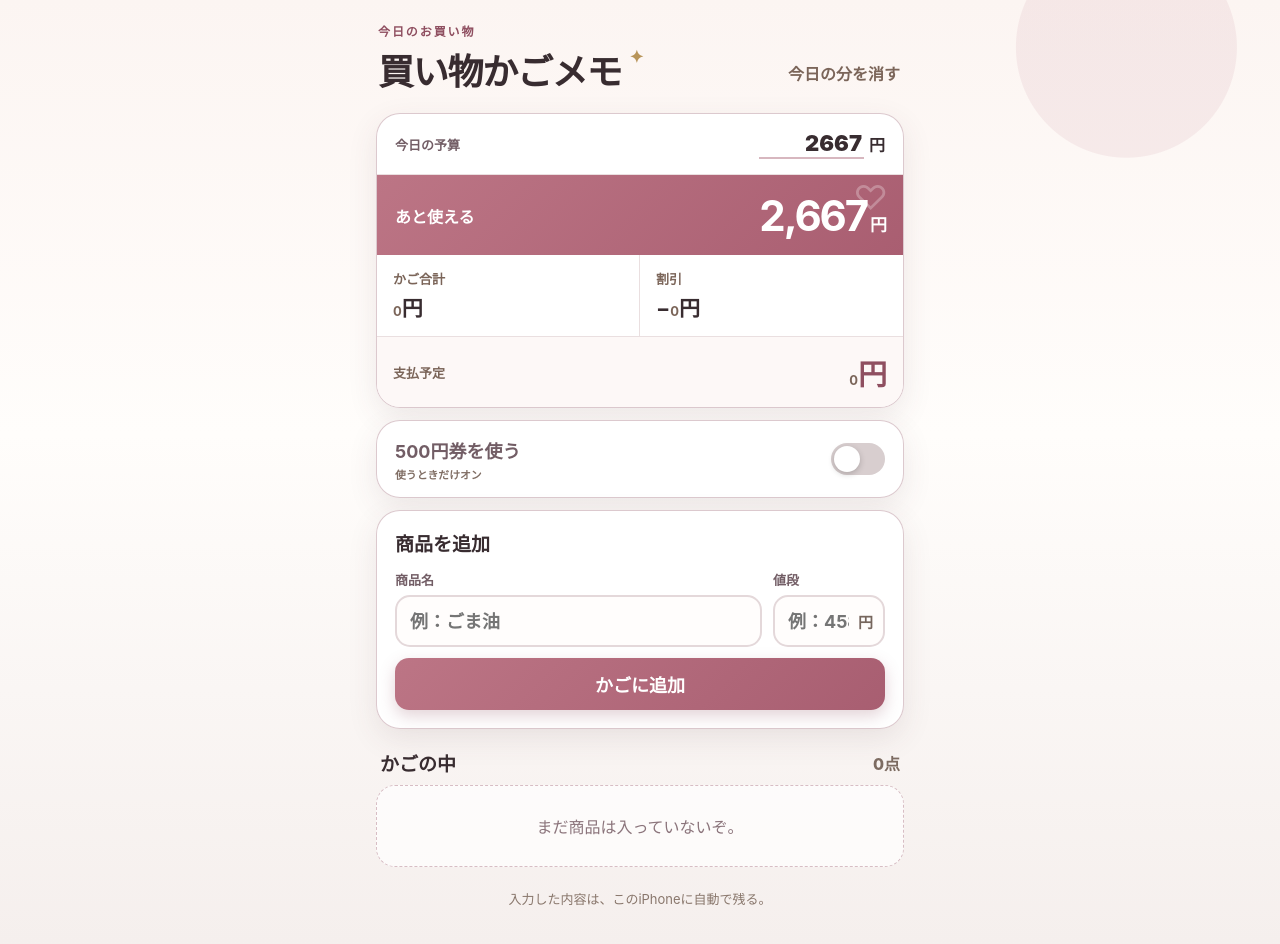
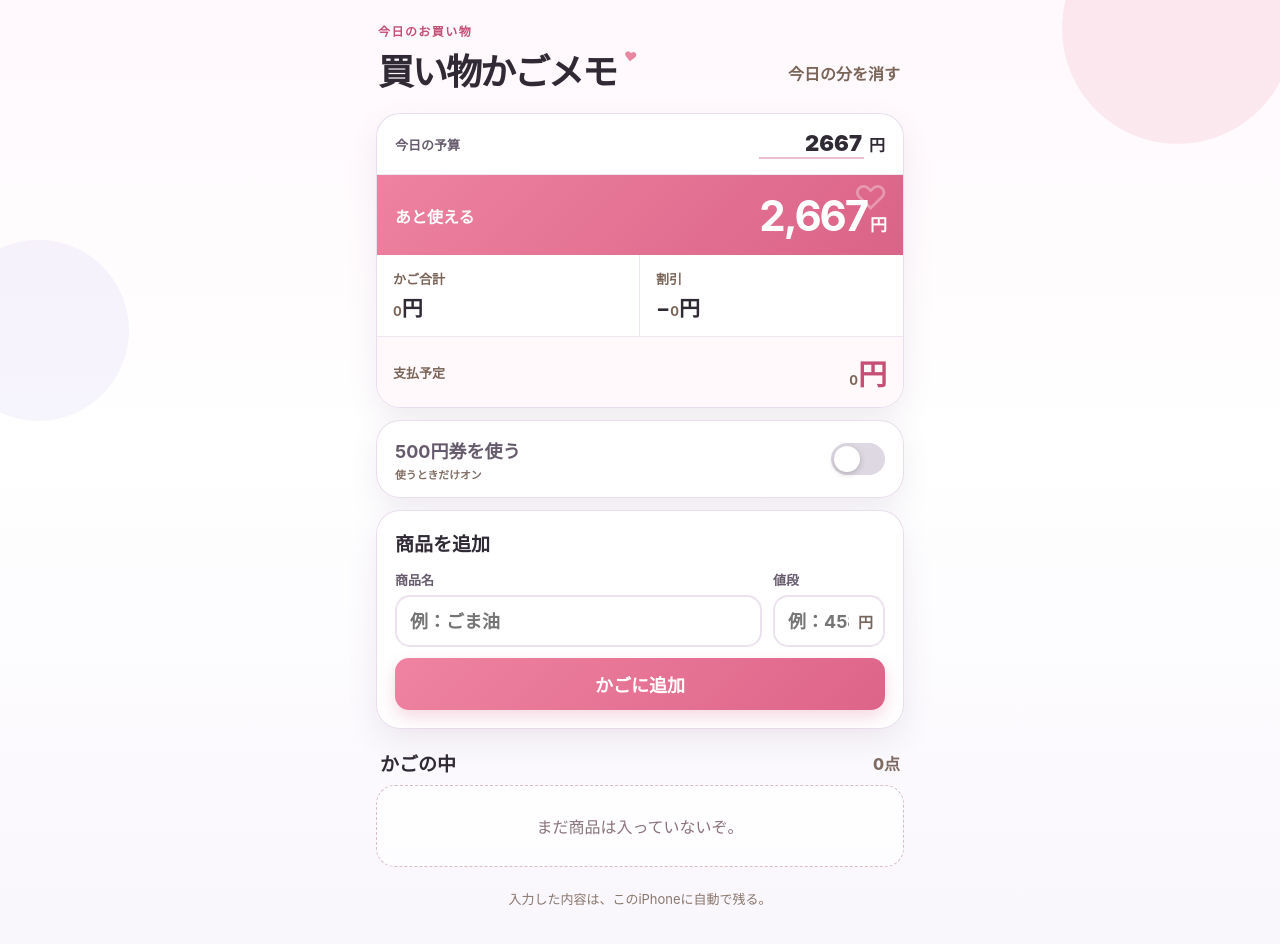
Before and after one commit to 48tvcr8szr-art/kaimono-kago-memo, a plain HTML site: page index.html in a window 1280 px wide. Drawn offline with Linux system fonts and the light colour scheme.

Commit message:
明るく今っぽい大人かわいいデザイン

```diff
--- a/index.html
+++ b/index.html
@@ -9,9 +9,9 @@
   <meta name="apple-mobile-web-app-title" content="かごメモ">
   <title>買い物かごメモ</title>
   <link rel="manifest" href="manifest.webmanifest">
-  <link rel="icon" href="icon.svg?v=2" type="image/svg+xml">
-  <link rel="apple-touch-icon" href="apple-touch-icon.png?v=2">
-  <link rel="stylesheet" href="styles.css?v=2">
+  <link rel="icon" href="icon.svg?v=3" type="image/svg+xml">
+  <link rel="apple-touch-icon" href="apple-touch-icon.png?v=3">
+  <link rel="stylesheet" href="styles.css?v=3">
 </head>
 <body>
   <main class="app-shell">
--- a/styles.css
+++ b/styles.css
@@ -1,40 +1,41 @@
 :root {
   color-scheme: light;
   font-family: -apple-system, BlinkMacSystemFont, "Hiragino Sans", "Yu Gothic", sans-serif;
-  background: #fbf5f2;
-  color: #382c30;
-  --orange: #b96f7f;
-  --orange-dark: #8f4f60;
-  --cream: #fbf5f2;
+  background: #fff7fb;
+  color: #302a35;
+  --orange: #e46f91;
+  --orange-dark: #c54f75;
+  --cream: #fff7fb;
   --paper: #ffffff;
-  --green: #7f9b8b;
-  --red: #b6535b;
-  --gold: #b89458;
-  --line: #eadfe0;
-  --shadow: 0 10px 30px rgba(91, 60, 70, .10);
+  --green: #8a7fd1;
+  --red: #d9576e;
+  --gold: #9c8bdf;
+  --line: #eee7f0;
+  --shadow: 0 12px 30px rgba(103, 78, 116, .10);
 }
 
 * { box-sizing: border-box; }
 body { margin: 0; min-height: 100vh; background:
-  radial-gradient(circle at 88% 5%, rgba(218, 177, 186, .20) 0 110px, transparent 111px),
-  linear-gradient(180deg, #fcf5f2 0, #fffdfb 46%, #f5efed 100%); }
+  radial-gradient(circle at 92% 3%, rgba(228, 111, 145, .13) 0 115px, transparent 116px),
+  radial-gradient(circle at 3% 35%, rgba(156, 139, 223, .09) 0 90px, transparent 91px),
+  linear-gradient(180deg, #fff8fc 0, #ffffff 48%, #f9f6fc 100%); }
 button, input { font: inherit; }
 button { touch-action: manipulation; }
 .app-shell { width: min(100%, 560px); margin: 0 auto; padding: max(18px, env(safe-area-inset-top)) 16px max(36px, env(safe-area-inset-bottom)); }
 .app-header { display: flex; align-items: flex-end; justify-content: space-between; gap: 12px; margin: 4px 2px 18px; }
-.eyebrow { margin: 0 0 4px; color: var(--orange-dark); font-size: 12px; font-weight: 800; letter-spacing: .16em; }
-h1 { margin: 0; font-family: "Yu Mincho", "Hiragino Mincho ProN", serif; font-size: clamp(26px, 8vw, 36px); letter-spacing: -.035em; }
-h1::after { content: "✦"; display: inline-block; margin-left: 8px; color: var(--gold); font-family: serif; font-size: .48em; vertical-align: top; transform: translateY(4px); }
+.eyebrow { margin: 0 0 4px; color: var(--orange-dark); font-size: 12px; font-weight: 850; letter-spacing: .12em; }
+h1 { margin: 0; font-family: -apple-system, BlinkMacSystemFont, "Hiragino Sans", "Yu Gothic", sans-serif; font-size: clamp(26px, 8vw, 36px); font-weight: 900; letter-spacing: -.055em; }
+h1::after { content: "♥"; display: inline-block; margin-left: 8px; color: #e986a2; font-size: .36em; vertical-align: top; transform: translateY(5px) rotate(8deg); }
 h2 { margin: 0; font-size: 19px; }
 .text-button { border: 0; background: transparent; color: #7b6559; padding: 10px 2px; font-weight: 700; white-space: nowrap; }
-.summary-card, .coupon-card, .entry-card { background: rgba(255,255,255,.94); border: 1px solid rgba(207, 180, 187, .72); border-radius: 24px; box-shadow: var(--shadow); }
+.summary-card, .coupon-card, .entry-card { background: rgba(255,255,255,.96); border: 1px solid rgba(231, 219, 235, .9); border-radius: 24px; box-shadow: var(--shadow); }
 .summary-card { overflow: hidden; margin-bottom: 12px; }
 .budget-row { display: flex; justify-content: space-between; align-items: center; gap: 10px; padding: 15px 18px; border-bottom: 1px solid var(--line); font-weight: 800; }
 .money-input { display: flex; align-items: center; gap: 5px; }
-.money-input input { width: 105px; border: 0; border-bottom: 2px solid #d7b7bf; background: transparent; color: inherit; text-align: right; font-size: 22px; font-weight: 900; border-radius: 0; }
+.money-input input { width: 105px; border: 0; border-bottom: 2px solid #e7bfd0; background: transparent; color: inherit; text-align: right; font-size: 22px; font-weight: 900; border-radius: 0; }
 .money-input input:focus { outline: 0; border-color: var(--orange); }
-.remaining-block { padding: 20px 18px 18px; background: linear-gradient(135deg, #bc7585, #a95e71); color: #fff; display: flex; align-items: center; justify-content: space-between; position: relative; }
-.remaining-block::after { content: "♡"; position: absolute; right: 15px; top: 6px; color: rgba(255,255,255,.27); font-size: 34px; line-height: 1; }
+.remaining-block { padding: 20px 18px 18px; background: linear-gradient(135deg, #ee82a0, #da6388); color: #fff; display: flex; align-items: center; justify-content: space-between; position: relative; }
+.remaining-block::after { content: "♡"; position: absolute; right: 15px; top: 6px; color: rgba(255,255,255,.32); font-size: 34px; line-height: 1; }
 .remaining-block > span { font-weight: 800; }
 .remaining-block strong { font-size: 42px; line-height: 1; letter-spacing: -.05em; }
 .remaining-block small { font-size: 17px; margin-left: 3px; }
@@ -44,7 +45,7 @@ h2 { margin: 0; font-size: 19px; }
 .summary-grid div:first-child { border-right: 1px solid var(--line); }
 .summary-grid span { color: #7b6559; font-size: 13px; font-weight: 700; }
 .summary-grid strong { font-size: 21px; }
-.summary-grid .payment { grid-column: 1 / -1; border-top: 1px solid var(--line); background: #fdf8f7; flex-direction: row; align-items: center; justify-content: space-between; }
+.summary-grid .payment { grid-column: 1 / -1; border-top: 1px solid var(--line); background: #fff9fc; flex-direction: row; align-items: center; justify-content: space-between; }
 .summary-grid .payment strong { color: var(--orange-dark); font-size: 29px; }
 .coupon-card { margin-bottom: 12px; padding: 2px 4px; }
 .switch-row { min-height: 72px; padding: 13px 14px; display: flex; align-items: center; gap: 12px; cursor: pointer; }
@@ -52,20 +53,20 @@ h2 { margin: 0; font-size: 19px; }
 .switch-row b { font-size: 18px; }
 .switch-row small { color: #806e64; }
 .switch-row input { position: absolute; opacity: 0; pointer-events: none; }
-.switch-row i { width: 54px; height: 32px; border-radius: 99px; background: #d8cecf; position: relative; transition: .2s; }
+.switch-row i { width: 54px; height: 32px; border-radius: 99px; background: #ded8e2; position: relative; transition: .2s; }
 .switch-row i::after { content: ""; position: absolute; width: 26px; height: 26px; left: 3px; top: 3px; background: #fff; border-radius: 50%; box-shadow: 0 2px 6px rgba(0,0,0,.2); transition: .2s; }
 .switch-row input:checked + i { background: var(--green); }
 .switch-row input:checked + i::after { transform: translateX(22px); }
 .entry-card { padding: 18px; margin-bottom: 20px; }
 .entry-card h2 { margin-bottom: 14px; }
 #itemForm { display: grid; grid-template-columns: 1fr 112px; gap: 11px; }
-label { position: relative; font-size: 13px; font-weight: 800; color: #725d65; }
-label input { display: block; width: 100%; margin-top: 6px; height: 52px; border: 2px solid #e4d8da; border-radius: 15px; background: #fffdfc; padding: 0 13px; color: #382c30; font-size: 18px; font-weight: 750; }
+label { position: relative; font-size: 13px; font-weight: 800; color: #665b6c; }
+label input { display: block; width: 100%; margin-top: 6px; height: 52px; border: 2px solid #ebe2ee; border-radius: 15px; background: #fff; padding: 0 13px; color: #302a35; font-size: 18px; font-weight: 750; }
 label input:focus { outline: 3px solid rgba(245,138,59,.18); border-color: var(--orange); }
 .yen-mark { position: absolute; right: 12px; bottom: 15px; font-size: 15px; color: #76665d; }
 #itemPrice, #editPrice { padding-right: 34px; text-align: right; }
 .primary-button, .secondary-button { border: 0; border-radius: 14px; min-height: 52px; padding: 0 18px; font-weight: 900; }
-.primary-button { background: linear-gradient(135deg, #bc7585, #a85e71); color: #fff; box-shadow: 0 6px 16px rgba(142,79,96,.25); }
+.primary-button { background: linear-gradient(135deg, #ef83a1, #dd6489); color: #fff; box-shadow: 0 7px 17px rgba(211,86,124,.23); }
 .secondary-button { background: #eee7e0; color: #58483e; }
 #itemForm .primary-button { grid-column: 1 / -1; font-size: 18px; }
 .section-heading { display: flex; justify-content: space-between; align-items: center; padding: 0 4px 9px; }
--- a/sw.js
+++ b/sw.js
@@ -1,5 +1,5 @@
-const CACHE_NAME = "shopping-basket-v3";
-const ASSETS = ["./", "./index.html", "./styles.css?v=2", "./app.js", "./manifest.webmanifest", "./icon.svg?v=2", "./apple-touch-icon.png?v=2"];
+const CACHE_NAME = "shopping-basket-v4";
+const ASSETS = ["./", "./index.html", "./styles.css?v=3", "./app.js", "./manifest.webmanifest", "./icon.svg?v=3", "./apple-touch-icon.png?v=3"];
 
 self.addEventListener("install", (event) => {
   event.waitUntil(caches.open(CACHE_NAME).then((cache) => cache.addAll(ASSETS)));
```
Also changed, not shown: apple-touch-icon.png, icon.svg.
